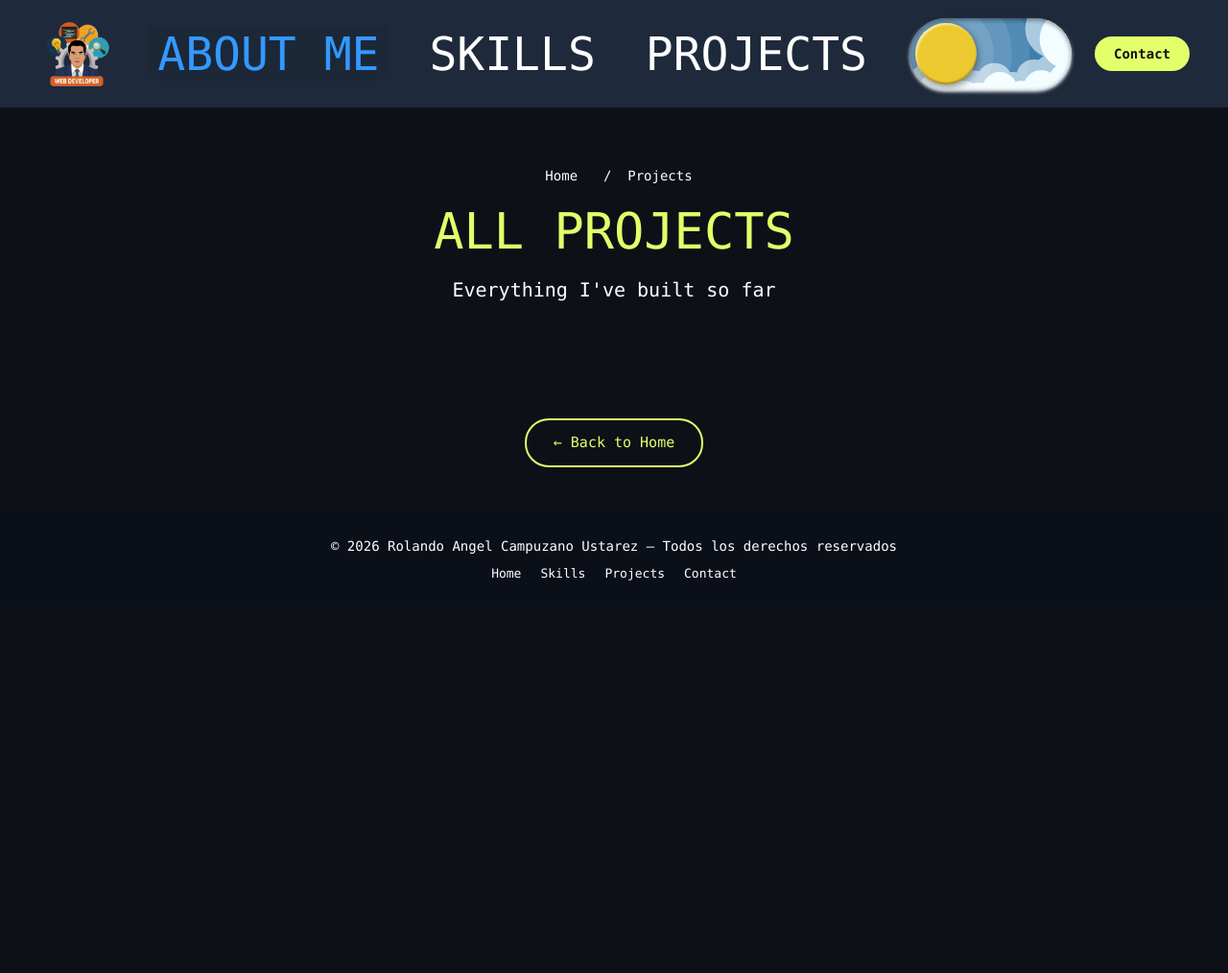
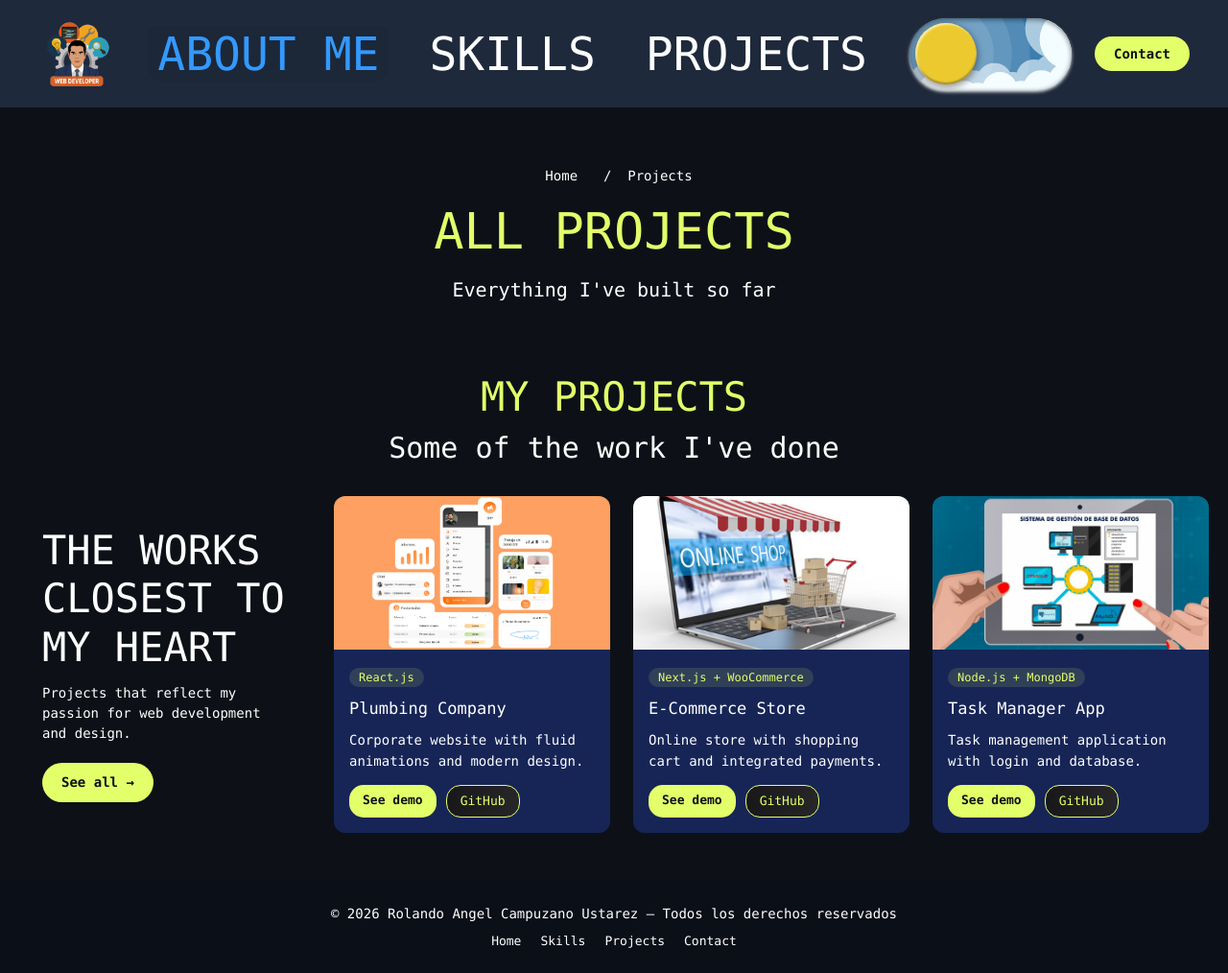
Before and after one commit to roldangel15/miniproyecto, a website built with Vite: page proyectos.html in a window 1280 px wide. Shown: the whole page at 96% size. Before the commit the page ends 800 px from the top, so only its background shows below. Built offline with nearby package versions, Linux system fonts and the light colour scheme.

Commit message:
miniproyecto2

```diff
--- a/index.html
+++ b/index.html
@@ -333,7 +333,7 @@
       <p class="text-softGray dark:text-[#4a5568] text-[14px] m-0 my-3">
         Projects that reflect my passion for web development and design.
       </p>
-      <a href="#" class="btn-primario bg-highlight dark:bg-[#cce6ff] dark:text-deep-blue text-dark px-5 py-2.5 rounded-[25px] font-bold text-[14px] inline-block w-fit mt-2 transition-colors duration-200">
+      <a href="proyectos.html" class="btn-primario bg-highlight dark:bg-[#cce6ff] dark:text-deep-blue text-dark px-5 py-2.5 rounded-[25px] font-bold text-[14px] inline-block w-fit mt-2 transition-colors duration-200">
         See all →
       </a>
     </div>
@@ -342,7 +342,7 @@
   <!-- ★ DIV 2 (3/4 del ancho en pantallas grandes) -->
   <div id="proyects" class="md:w-3/4 grid grid-cols-1 md:grid-cols-3 gap-6">
 
-    <!-- Tarjeta 1 -->
+    <!-- se carga dinamicameente desde proyectos.js -->
 
        </div>
     </div>
--- a/proyectos.html
+++ b/proyectos.html
@@ -86,24 +86,37 @@
   <!-- ==============================
        GRID DE PROYECTOS (dinámico)
   ============================== -->
-  <section class="bg-dark px-2 py-8 sm:px-5 sm:py-12 text-center">
-    <!--
-      Las tarjetas son insertadas aquí por proyectos.js
-      usando la función cargarTodosLosProyectos()
-    -->
-    <div id="proyectos-todos-grid"
-         class="flex flex-wrap justify-center gap-6 mt-2 transition-all duration-300">
+  <section class="bg-dark dark:bg-[linear-gradient(135deg,rgba(226,226,226,1)_0%,rgba(219,219,219,1)_50%,rgba(209,209,209,1)_50%,rgba(209,209,209,1)_50%,rgba(254,254,254,1)_100%)] px-2 py-4 sm:px-5 sm:py-12.5 text-center"
+           id="proyectos">
+
+    <h2 class="text-[32px] sm:text-[42px] text-highlight dark:text-[#374151] mb-0">MY PROJECTS</h2>
+    <p class="text-softGray dark:text-[#4a5568] mt-1 sm:text-3xl">Some of the work I've done</p>
+
+   <div class="flex flex-col md:flex-row mt-8 gap-6">
+
+  <!-- ★ DIV 1 (1/4 del ancho en pantallas grandes) -->
+  <div class="md:w-1/4">
+    <div class="bg-deepBlue dark:bg-[#e8edf5] rounded-xl overflow-hidden text-left h-full flex flex-col justify-center p-9 sm:p-6">
+      <h2 class="text-light dark:text-dark text-[28px] sm:text-[42px] m-0 leading-[1.2]">
+        THE WORKS<br>CLOSEST TO<br>MY HEART
+      </h2>
+      <p class="text-softGray dark:text-[#4a5568] text-[14px] m-0 my-3">
+        Projects that reflect my passion for web development and design.
+      </p>
+      <a href="#" class="btn-primario bg-highlight dark:bg-[#cce6ff] dark:text-deep-blue text-dark px-5 py-2.5 rounded-[25px] font-bold text-[14px] inline-block w-fit mt-2 transition-colors duration-200">
+        See all →
+      </a>
+    </div>
+  </div>
+
+  <!-- ★ DIV 2 (3/4 del ancho en pantallas grandes) -->
+  <div id="proyects" class="md:w-3/4 grid grid-cols-1 md:grid-cols-3 gap-6">
+
+    <!-- se carga dinamicamente desde proyectos.js -->
+
+       </div>
     </div>
 
-    <!-- Volver al inicio -->
-    <div class="mt-12">
-      <a href="index.html"
-         class="btn-secundario border-2 border-highlight text-highlight
-                px-7 py-3 rounded-[25px] text-[15px] inline-block
-                no-underline transition-colors duration-200">
-        ← Back to Home
-      </a>
-    </div>
   </section>
 
 
```
